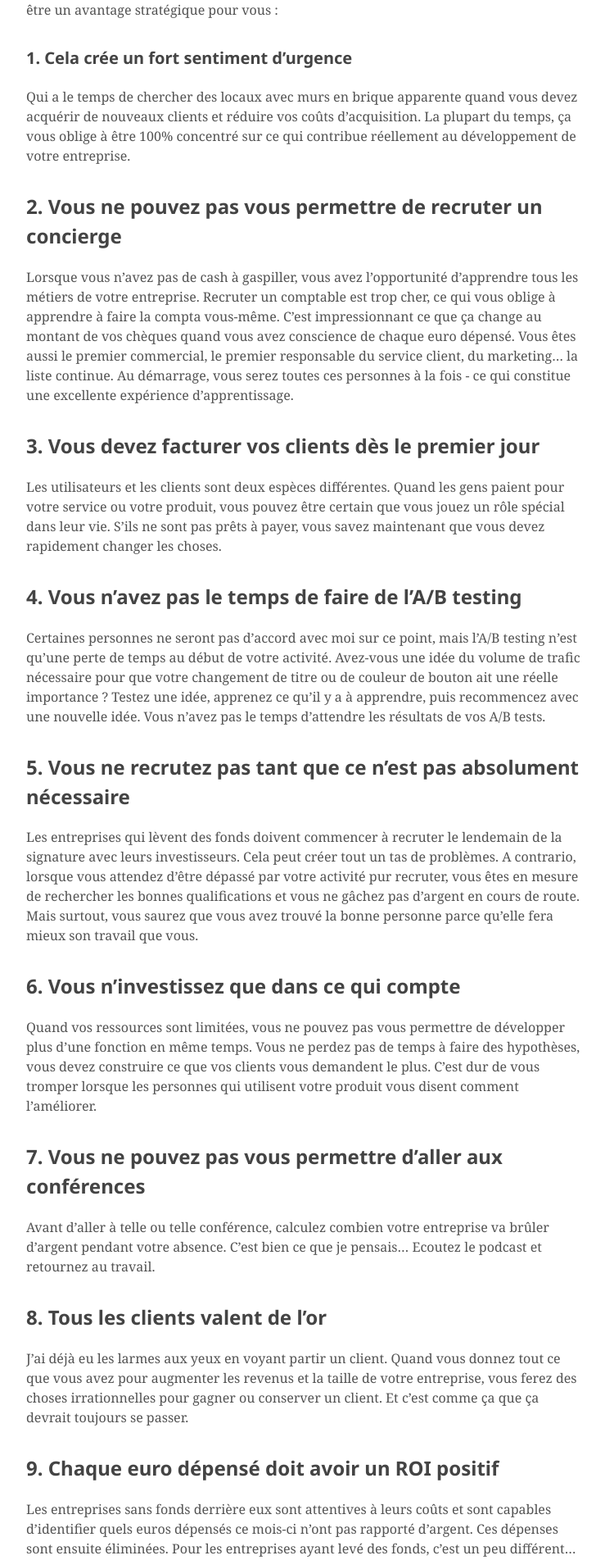
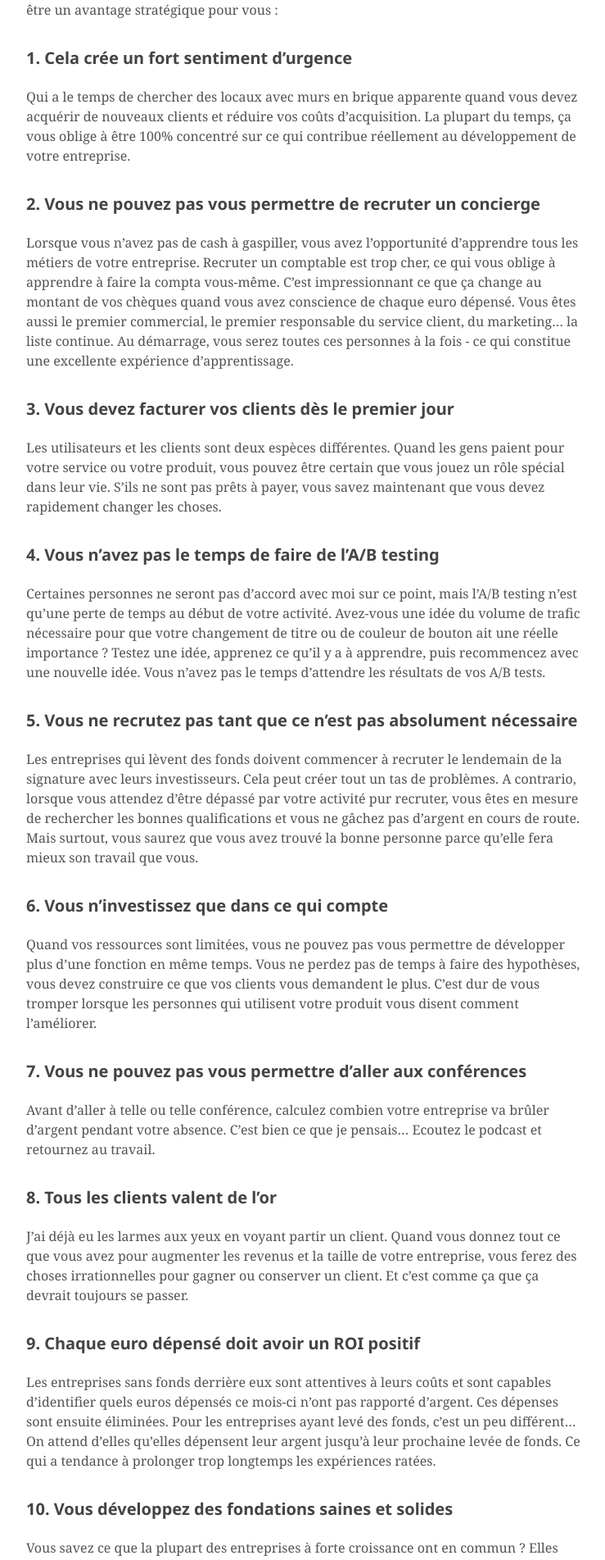
Before and after one commit to tarikpeudon/tarikpeudon.github.io, a Jekyll site: the page built from _posts/2015-10-18-pourquoi-ne-pas-lever-des-fonds.markdown, in a window 1280 px wide. Shown: the part 462-2365 px from the top of the page at 82% size, without its empty margins (268-1007 px from the left). Built offline with Jekyll 4.4.1, drawn with Linux system fonts in a browser that asks for light colours; some web fonts are replaced.

```diff
--- a/_posts/2015-10-18-pourquoi-ne-pas-lever-des-fonds.markdown
+++ b/_posts/2015-10-18-pourquoi-ne-pas-lever-des-fonds.markdown
@@ -22,7 +22,7 @@ Qui a le temps de chercher des locaux avec murs en brique apparente quand vous d
 et réduire vos coûts d’acquisition. La plupart du temps, ça vous oblige à être 100% concentré sur ce qui contribue
 réellement au développement de votre entreprise.
 
-# 2. Vous ne pouvez pas vous permettre de recruter un concierge
+### 2. Vous ne pouvez pas vous permettre de recruter un concierge
 
 Lorsque vous n’avez pas de cash à gaspiller, vous avez l’opportunité d’apprendre tous les métiers de votre
 entreprise. Recruter un comptable est trop cher, ce qui vous oblige à apprendre à faire la compta vous-même.
@@ -30,20 +30,20 @@ C’est impressionnant ce que ça change au montant de vos chèques quand vous a
 Vous êtes aussi le premier commercial, le premier responsable du service client, du marketing… la liste continue.
 Au démarrage, vous serez toutes ces personnes à la fois - ce qui constitue une excellente expérience d’apprentissage.
 
-# 3. Vous devez facturer vos clients dès le premier jour
+### 3. Vous devez facturer vos clients dès le premier jour
 
 Les utilisateurs et les clients sont deux espèces différentes. Quand les gens paient pour votre service ou votre
 produit, vous pouvez être certain que vous jouez un rôle spécial dans leur vie. S’ils ne sont pas prêts à payer,
 vous savez maintenant que vous devez rapidement changer les choses.
 
-# 4. Vous n’avez pas le temps de faire de l’A/B testing
+### 4. Vous n’avez pas le temps de faire de l’A/B testing
 
 Certaines personnes ne seront pas d’accord avec moi sur ce point, mais l’A/B testing n’est qu’une perte de temps
 au début de votre activité. Avez-vous une idée du volume de trafic nécessaire pour que votre changement de titre
 ou de couleur de bouton ait une réelle importance ? Testez une idée, apprenez ce qu’il y a à apprendre,
 puis recommencez avec une nouvelle idée. Vous n’avez pas le temps d’attendre les résultats de vos A/B tests.
 
-# 5. Vous ne recrutez pas tant que ce n’est pas absolument nécessaire
+### 5. Vous ne recrutez pas tant que ce n’est pas absolument nécessaire
 
 Les entreprises qui lèvent des fonds doivent commencer à recruter le lendemain de la signature avec leurs
 investisseurs. Cela peut créer tout un tas de problèmes. A contrario, lorsque vous attendez d’être dépassé par
@@ -51,29 +51,28 @@ votre activité pur recruter, vous êtes en mesure de rechercher les bonnes qual
 d’argent en cours de route. Mais surtout, vous saurez que vous avez trouvé la bonne personne parce qu'elle fera
 mieux son travail que vous.
 
-# 6. Vous n'investissez que dans ce qui compte
+### 6. Vous n'investissez que dans ce qui compte
 
 Quand vos ressources sont limitées, vous ne pouvez pas vous permettre de développer plus d’une fonction en même
 temps. Vous ne perdez pas de temps à faire des hypothèses, vous devez construire ce que vos clients vous demandent
 le plus. C’est dur de vous tromper lorsque les personnes qui utilisent votre produit vous disent comment l’améliorer.
-
-# 7. Vous ne pouvez pas vous permettre d’aller aux conférences
+### 7. Vous ne pouvez pas vous permettre d’aller aux conférences
 
 Avant d’aller à telle ou telle conférence, calculez combien votre entreprise va brûler d’argent pendant votre absence. C’est bien ce que je pensais… Ecoutez le podcast et retournez au travail.
 
-# 8. Tous les clients valent de l’or
+### 8. Tous les clients valent de l’or
 
 J’ai déjà eu les larmes aux yeux en voyant partir un client. Quand vous donnez tout ce que vous avez pour augmenter
 les revenus et la taille de votre entreprise, vous ferez des choses irrationnelles pour gagner ou conserver un client. Et c’est comme ça que ça devrait toujours se passer.
 
-# 9. Chaque euro dépensé doit avoir un ROI positif
+### 9. Chaque euro dépensé doit avoir un ROI positif
 
 Les entreprises sans fonds derrière eux sont attentives à leurs coûts et sont capables d’identifier quels euros
 dépensés ce mois-ci n’ont pas rapporté d’argent. Ces dépenses sont ensuite éliminées. Pour les entreprises ayant
 levé des fonds, c’est un peu différent… On attend d’elles qu’elles dépensent leur argent jusqu’à leur prochaine
 levée de fonds. Ce qui a tendance à prolonger trop longtemps les expériences ratées.
 
-# 10. Vous développez des fondations saines et solides
+### 10. Vous développez des fondations saines et solides
 
 Vous savez ce que la plupart des entreprises à forte croissance ont en commun ? Elles font énormément de compromis.
 Elles vendent à plein de personnes qui ne correspondent pas à leur cible ou elles paient trop cher pour acquérir de
```
